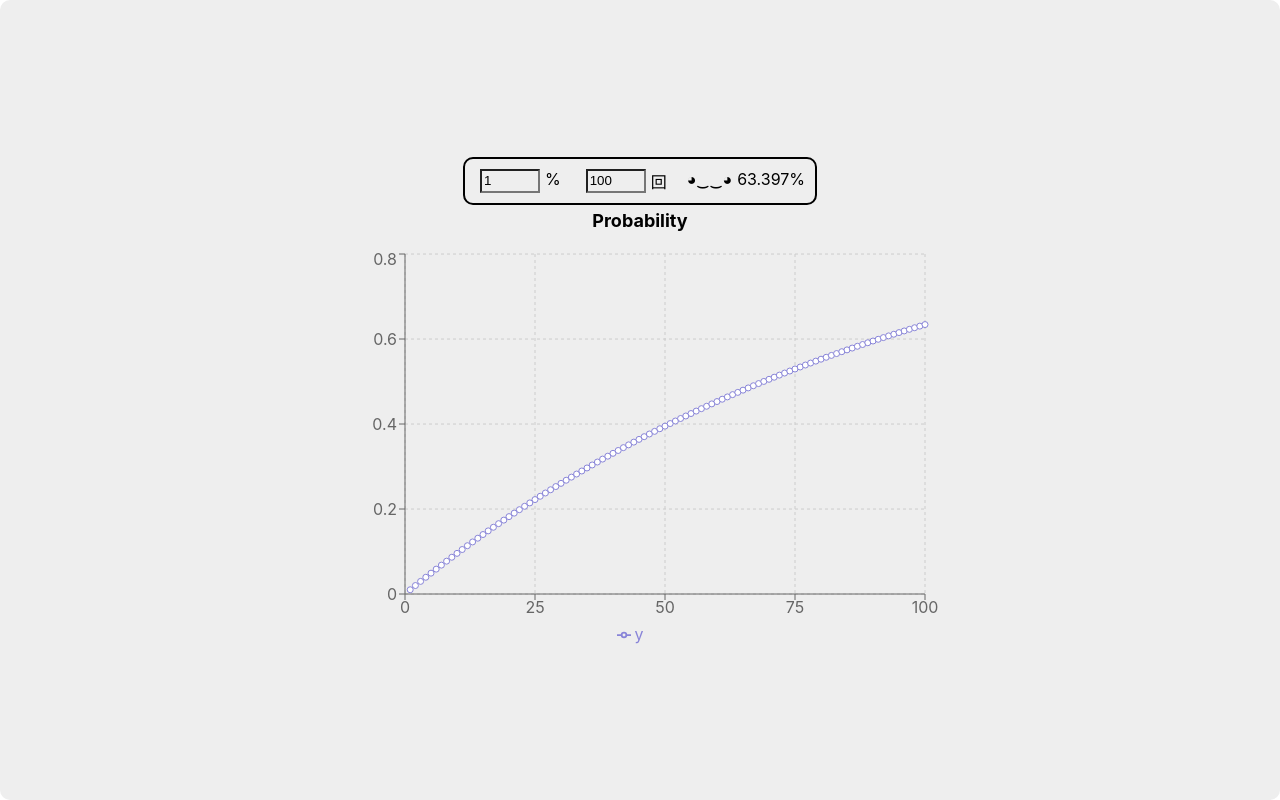
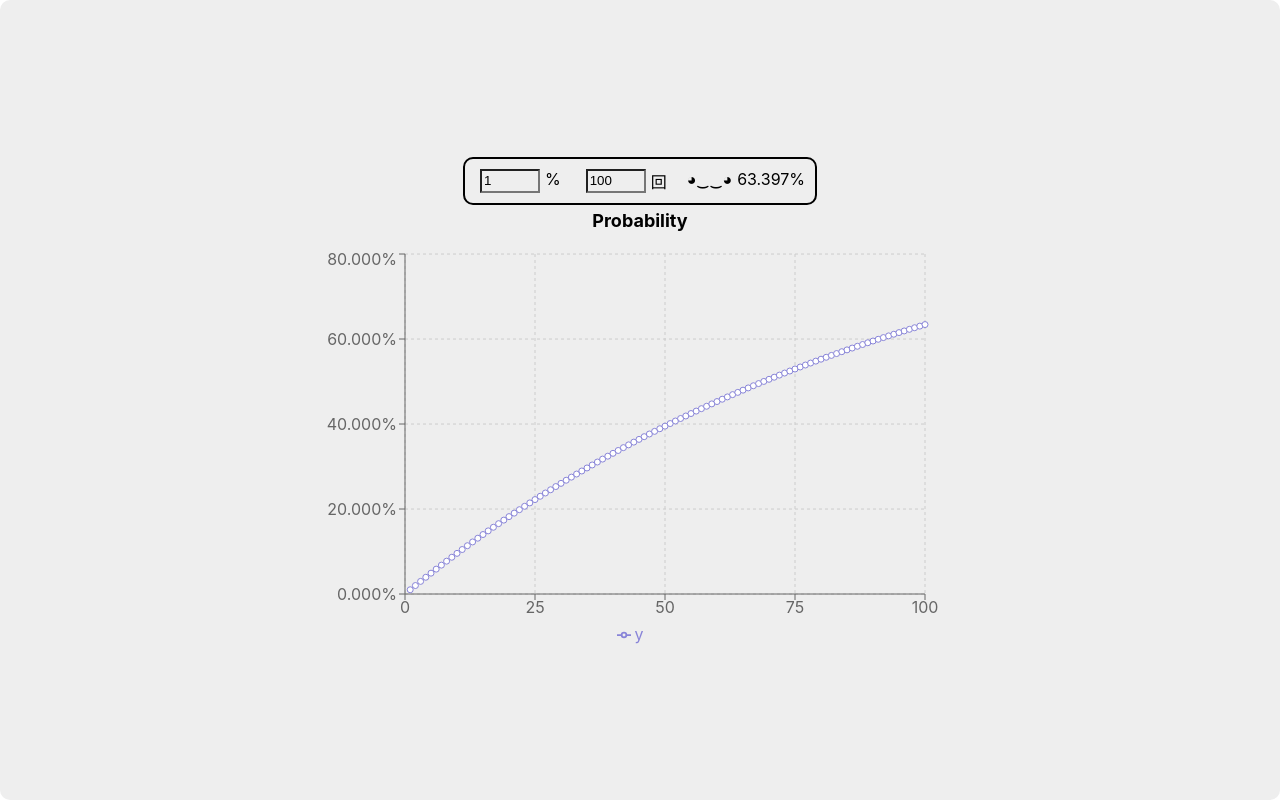
Before and after one commit to kazu107/kazu107lab, a React (Create React App) app in the folder frontend/: page /probability in a window 1280 px wide. Built offline with nearby package versions, Linux system fonts and the light colour scheme.

Commit message:
確率計算修正

```diff
--- a/frontend/src/components/probability/probability.js
+++ b/frontend/src/components/probability/probability.js
@@ -21,13 +21,14 @@ const MyLineChart = () => {
 
     React.useEffect(() => {
         let p = 1.0 - probability / 100.0;  // 確率の計算
+        let p2 = 1.0 - probability / 100.0;  // 確率の計算
         const newData = [];
         for (let i = 0; i < value; i++) {
-            newData.push({ x: i + 1, y: 1.0 - p });
+            newData.push({ x: i + 1, y: 1.0 - p2 });
             if (i === value - 1) {
-                setMaxprob(p * 100.0);
+                setMaxprob(p2 * 100.0);
             }
-            p *= 0.99;  // 確率の変化を計算
+            p2 *= p;  // 確率の変化を計算
         }
         setData2(newData);
     }, [probability, value]);  // probability と value が変更されるたびに再計算
@@ -37,6 +38,11 @@ const MyLineChart = () => {
         const percentage = (value * 100).toFixed(3); // 小数第3位にフォーマット
         const n = props.payload.x; // n回目の情報
         return [`${percentage}%`, `${n}回目`];
+    };
+
+    // Y軸のカスタムフォーマッタ (100倍して % 表記に変換)
+    const yAxisTickFormatter = (tick) => {
+        return `${(tick * 100).toFixed(3)}%`; // 100倍して整数にし、% をつけて返す
     };
 
     // label を非表示にする
@@ -87,7 +93,7 @@ const MyLineChart = () => {
                     >
                         <CartesianGrid strokeDasharray="3 3"/>
                         <XAxis dataKey="x" domain={['auto', 'auto']} type="number"/>
-                        <YAxis dataKey="y" domain={['auto', 'auto']} type="number"/>
+                        <YAxis dataKey="y" domain={['auto', 'auto']} type="number" tickFormatter={yAxisTickFormatter}/>
                         <Tooltip formatter={tooltipFormatter} labelFormatter={labelFormatter}/>
                         <Legend/>
                         <Line type="monotone" dataKey="y" stroke="#8884d8"/>
```
Also changed, not shown: 8 other files (tests, documents, lock files or other folders).
